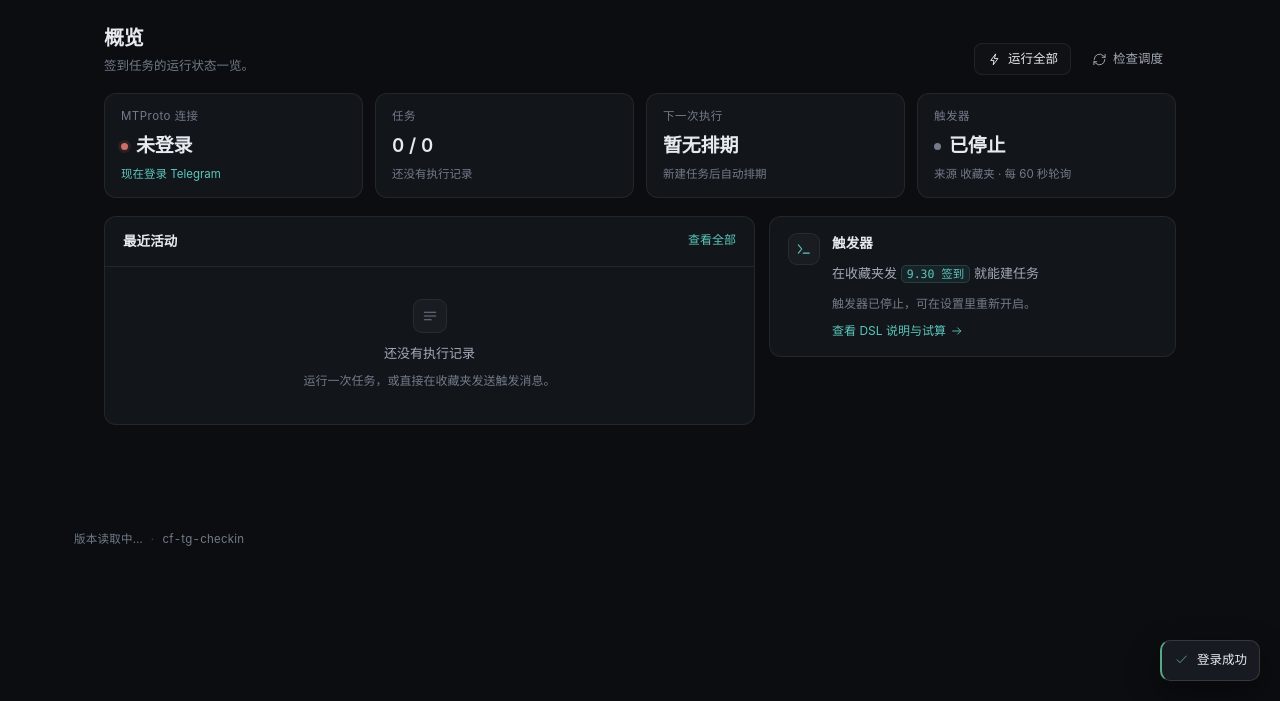
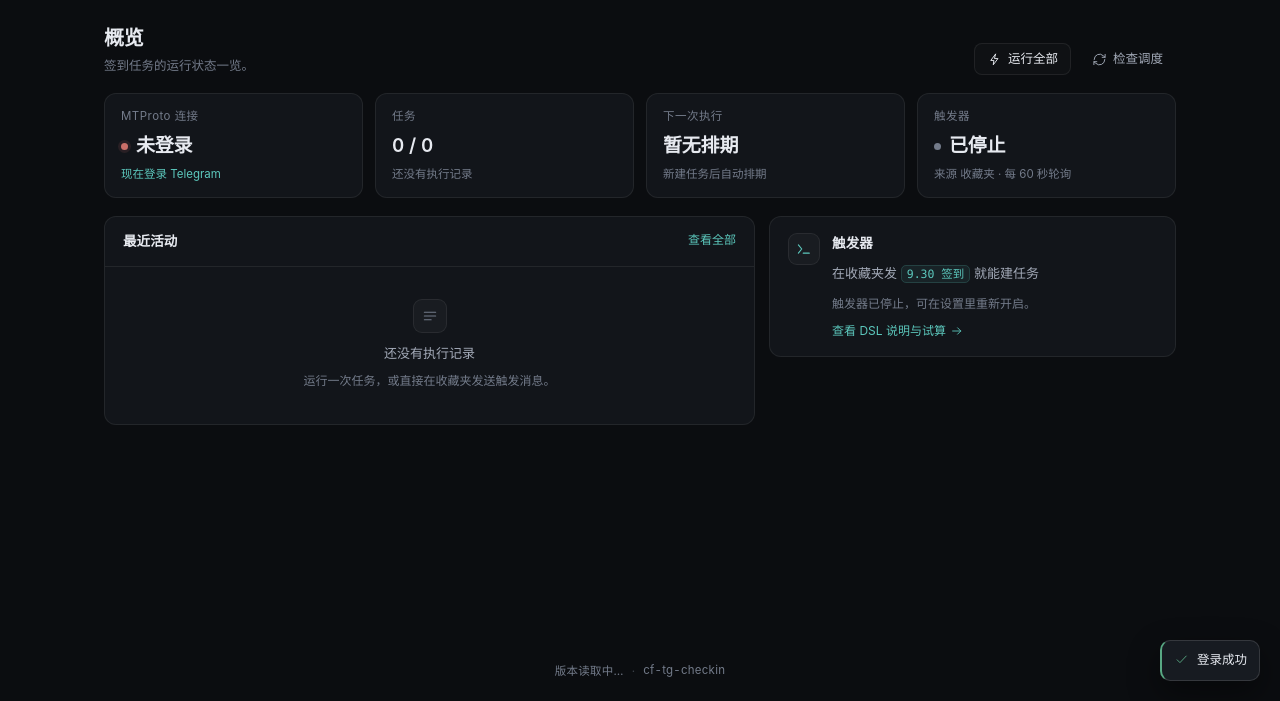
Before and after one commit to mihucho/cf-tg-checkin, a website with bundled scripts: page public/index.html in a window 1280 px wide. Both pictures are taken after typing "Sample123" into the empty fields and a click on the button "登录". Shown: the part 99-800 px from the top of the page. Built offline with nearby package versions, Linux system fonts and the light colour scheme; files whose address does not match are found by name.

Commit message:
style(ui): 版本行居中贴底
- #app-view 改为 flex 列 + min-height:100dvh 的粘性页脚布局：
  内容不足一屏时版本行贴在视口底部中间，内容超长时跟随文档底部
- .app-footer 居中（justify-content/text-align），高度收紧到 ~52px
- .main 底部内边距 80px → 24px（页脚回到文档流后不需要预留）

```diff
--- a/public/styles.css
+++ b/public/styles.css
@@ -332,7 +332,7 @@ input[type="radio"] {
 .main {
   max-width: 1120px;
   margin: 0 auto;
-  padding: 28px 24px 80px;
+  padding: 28px 24px 24px;
 }
 
 #view-root {
@@ -2375,15 +2375,30 @@ input[type="radio"] {
   color: var(--text-3, rgba(255, 255, 255, 0.5));
 }
 
+/* 主界面用「粘性页脚」布局：内容再短，版本行也贴在视口底部 */
+#app-view:not([hidden]) {
+  display: flex;
+  flex-direction: column;
+  min-height: 100dvh;
+}
+
+#app-view .main {
+  flex: 1 1 auto;
+  width: 100%;
+}
+
 /* 底部版本信息：版本号来自 package.json，commit/构建时间由构建时注入 */
 .app-footer {
   display: flex;
   align-items: center;
+  justify-content: center;
   gap: 8px;
   flex-wrap: wrap;
-  margin: 8px auto 0;
-  padding: 18px 24px 26px;
-  max-width: 1180px;
+  margin: 0 auto;
+  padding: 14px 24px 20px;
+  width: 100%;
+  max-width: 1120px;
+  text-align: center;
   font-size: 11.5px;
   letter-spacing: 0.02em;
   color: var(--text-3, rgba(255, 255, 255, 0.4));
@@ -2409,6 +2424,7 @@ input[type="radio"] {
 
 @media (max-width: 720px) {
   .app-footer {
-    padding: 14px 16px 22px;
-  }
-}
+    padding: 16px 16px 22px;
+    gap: 6px;
+  }
+}
```
